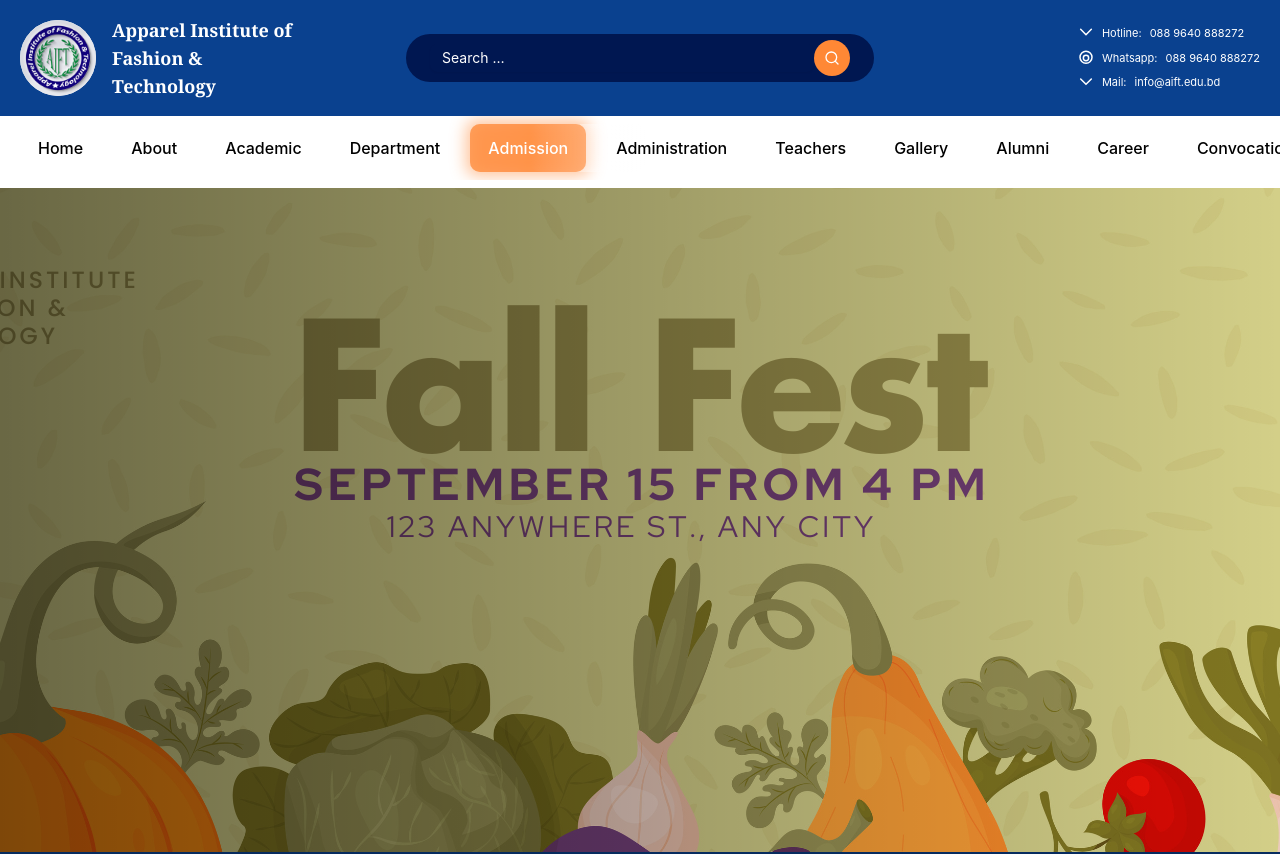
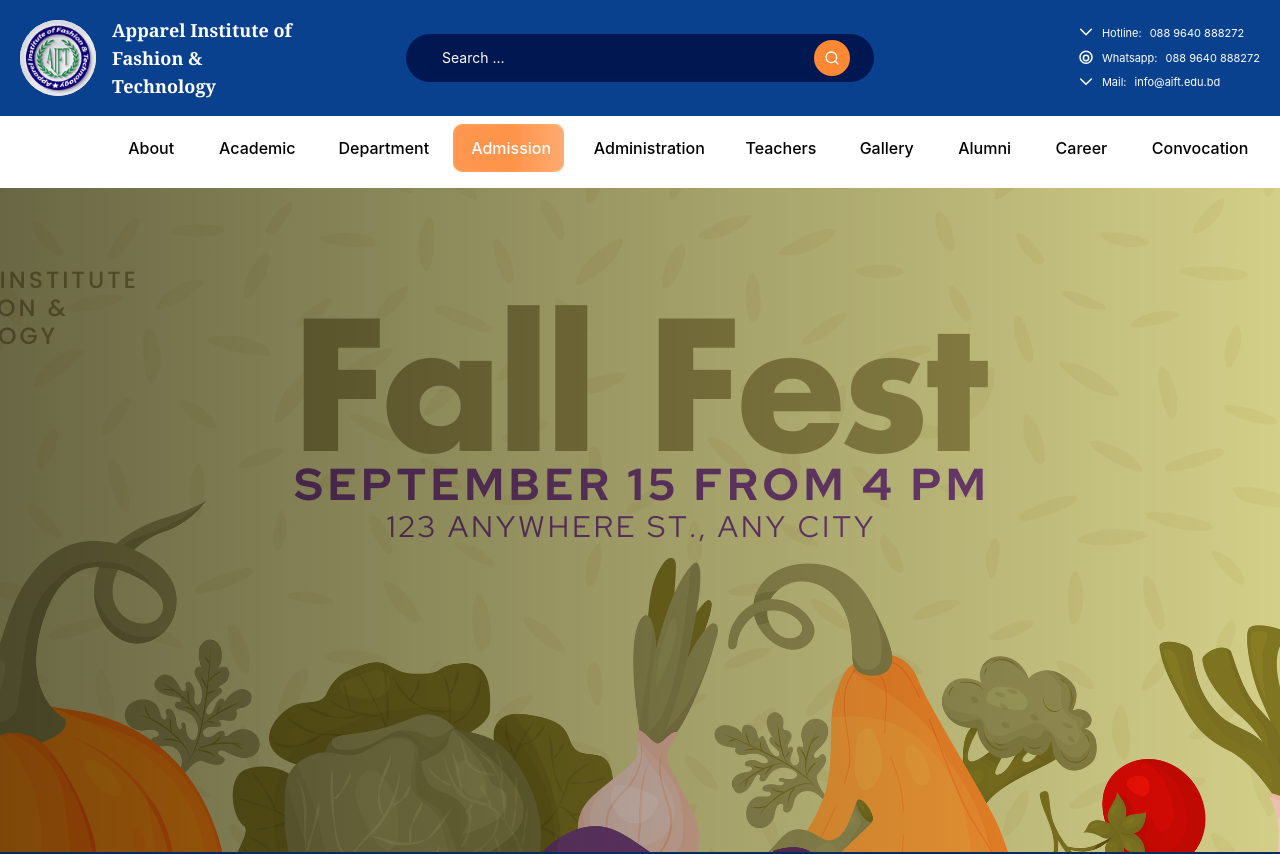
Before and after one commit to mamunurrashid420/university-frontend, a Next.js app: page / in a window 1280 px wide. Shown: the top 854 px of the page. Built offline with nearby package versions, Linux system fonts and the light colour scheme.

Commit message:
updated header

```diff
--- a/components/Header.tsx
+++ b/components/Header.tsx
@@ -12,17 +12,17 @@ export default function Header() {
   const pathname = usePathname();
 
   const navItems = [
-    'Home',
-    'About',
-    'Academic',
-    'Department',
-    'Admission',
-    'Administration',
-    'Teachers',
-    'Gallery',
-    'Alumni',
-    'Career',
-    'Convocation',
+    { label: 'Home', path: '/' },
+    { label: 'About', path: '#about' },
+    { label: 'Academic', path: '#academic' },
+    { label: 'Department', path: '#department' },
+    { label: 'Admission', path: '/admission' },
+    { label: 'Administration', path: '#administration' },
+    { label: 'Teachers', path: '#teachers' },
+    { label: 'Gallery', path: '#gallery' },
+    { label: 'Alumni', path: '#alumni' },
+    { label: 'Career', path: '#career' },
+    { label: 'Convocation', path: '#convocation' },
   ];
 
   return (
@@ -131,20 +131,19 @@ export default function Header() {
 
       {/* Navigation Bar */}
       <nav className="w-full min-h-[72px] bg-white overflow-x-hidden max-w-full">
-        <div className="container-custom h-full flex items-center overflow-x-auto">
-          <div className="flex flex-wrap xl:flex-nowrap items-center gap-1 md:gap-2 xl:gap-3 py-2 min-w-max xl:min-w-0">
+        <div className="container-custom h-full flex items-center overflow-x-hidden">
+          <div className="flex flex-wrap xl:flex-nowrap items-center gap-1 md:gap-2 xl:gap-3 py-2 w-full">
             {navItems.map((item, index) => {
-              const isAdmission = item.toLowerCase() === 'admission';
-              const isActive = isAdmission && pathname === '/admission';
-              const href = isAdmission ? '/admission' : `#${item.toLowerCase()}`;
+              const isAdmission = item.path === '/admission';
+              const isActive = pathname === item.path;
 
               return (
                 <Link
                   key={index}
-                  href={href}
-                  className={`relative px-2 md:px-3 xl:px-[18px] py-2 md:py-3 text-xs md:text-sm xl:text-base font-medium whitespace-nowrap transition-all duration-300 ${
+                  href={item.path}
+                  className={`relative px-2 md:px-3 xl:px-[18px] py-2 md:py-3 text-xs md:text-sm xl:text-base font-medium whitespace-nowrap transition-all duration-300 overflow-hidden ${
                     isActive
-                      ? 'text-white font-bold scale-110 z-10'
+                      ? 'text-white font-bold z-10'
                       : isAdmission
                       ? 'text-white font-bold z-10'
                       : 'text-black hover:text-[#116DEE]'
@@ -154,17 +153,15 @@ export default function Header() {
                     <>
                       {/* Animated background glow with stronger pulse */}
                       <span className="absolute inset-0 bg-gradient-to-r from-[#FF8835] via-[#FF6B00] to-[#FF8835] rounded-lg opacity-90 animate-pulse"></span>
-                      {/* Outer glowing ring */}
-                      <span className="absolute -inset-1 bg-[#FF8835] rounded-lg opacity-40 blur-sm animate-pulse"></span>
-                      {/* Pulsing border */}
-                      <span className="absolute inset-0 border-2 border-[#FF8835] rounded-lg animate-ping opacity-75"></span>
+                      {/* Outer glowing ring - contained within bounds */}
+                      <span className="absolute inset-0 bg-[#FF8835] rounded-lg opacity-30 blur-[2px] animate-pulse"></span>
                       {/* Shimmer effect */}
                       <span className="absolute inset-0 bg-gradient-to-r from-transparent via-white/40 to-transparent rounded-lg animate-[shimmer_2s_infinite]"></span>
                       {/* Scale animation for extra emphasis */}
                       <span className="absolute inset-0 bg-[#FF8835] rounded-lg opacity-20 animate-[pulse_1.5s_ease-in-out_infinite]"></span>
                     </>
                   )}
-                  <span className="relative z-10">{item}</span>
+                  <span className="relative z-10">{item.label}</span>
                 </Link>
               );
             })}
```
